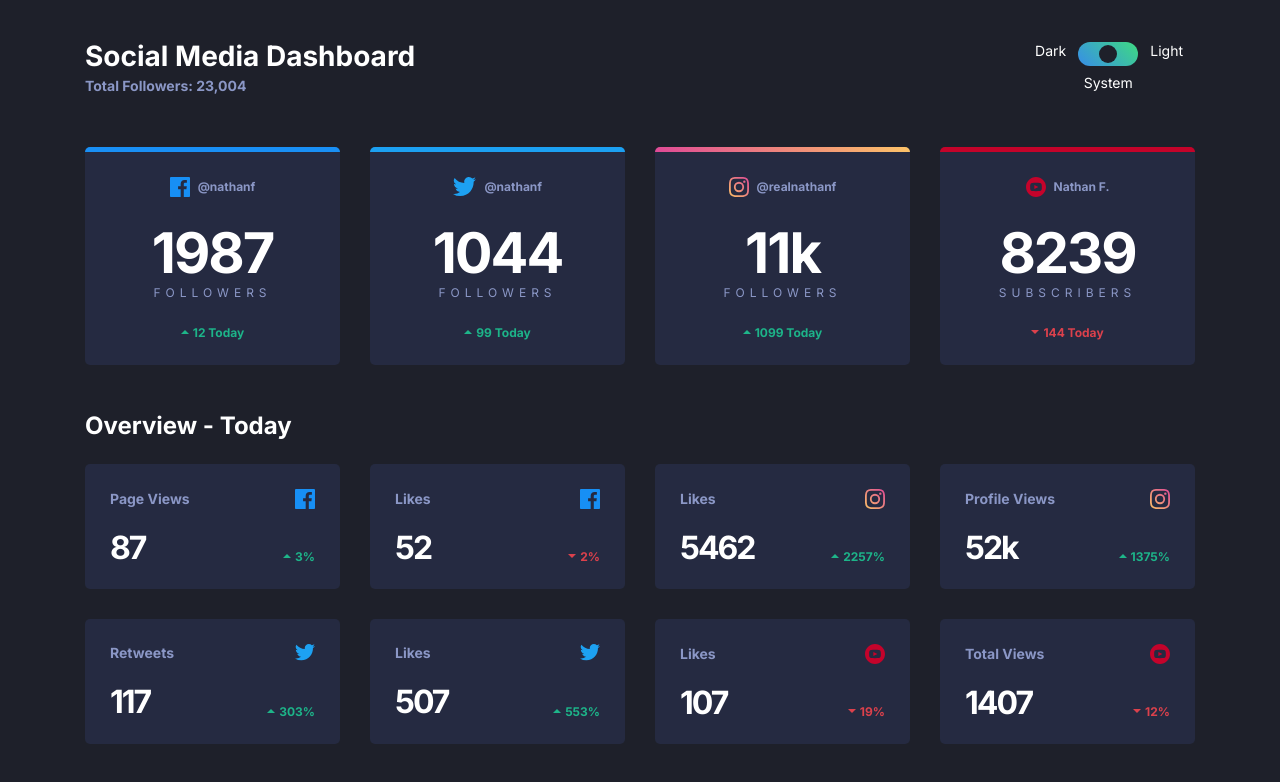
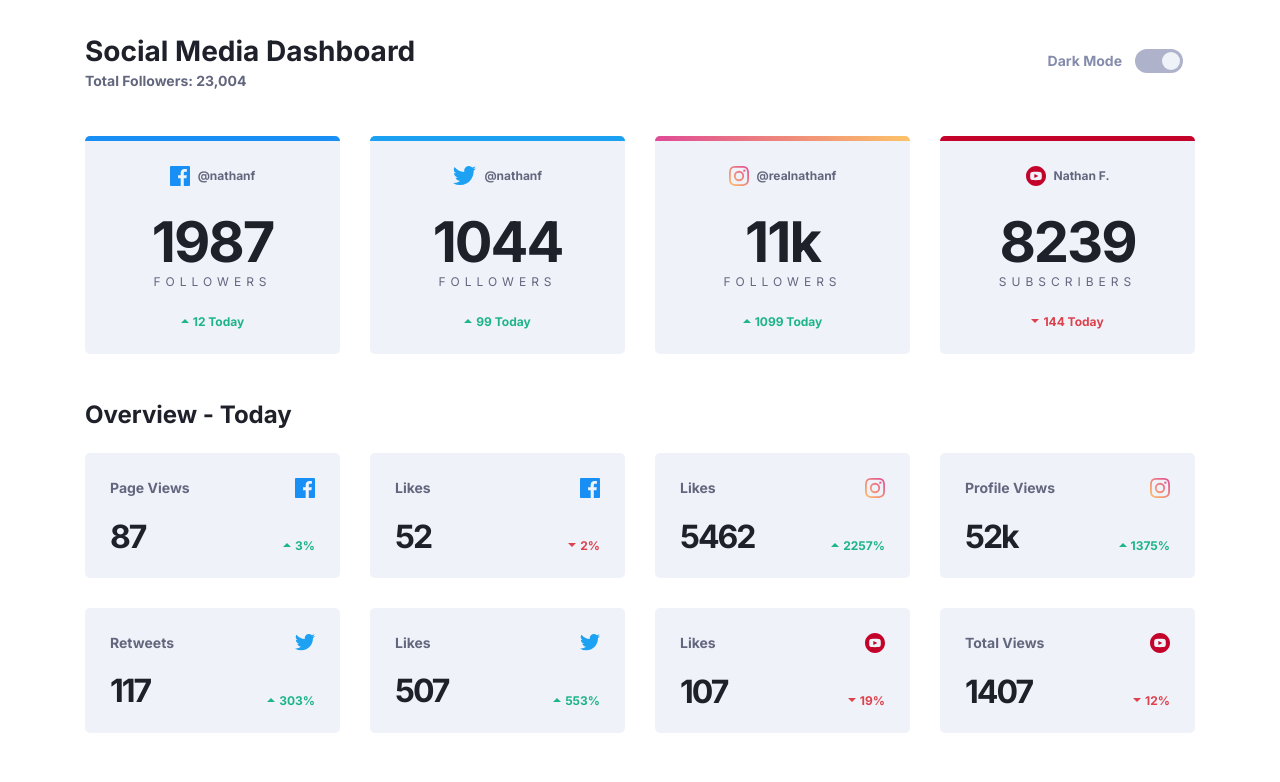
Before and after one commit to markiankmet/SocialMediaDashboard, a website: page index.html in a window 1280 px wide. Drawn offline with nearby package versions, Linux system fonts and the light colour scheme; files that its build step writes are made by us from their sources.

Commit message:
add toggle logic

```diff
--- a/app/js/script.js
+++ b/app/js/script.js
@@ -1 +1,30 @@
-console.log("Hello, World!")
+
+window.addEventListener("DOMContentLoaded", () => {
+  const colorMode = localStorage.getItem("color-mode") || getComputedStyle(document.documentElement).getPropertyValue("--color-mode")
+  const toggleLightButton = document.querySelector(".toggle #light")
+  const toggleDarkButton = document.querySelector(".toggle #dark")
+  const toggleInputs = document.querySelectorAll(`.toggle input[name="theme"]`)
+
+  if (colorMode === "dark") {
+    document.documentElement.classList.add("dark")
+    toggleDarkButton.checked = true
+  } else {
+    document.documentElement.classList.add("light")
+    toggleLightButton.checked = true
+  }
+
+  toggleInputs.forEach(input => {
+    input.addEventListener("change", () => {
+      if (input.id === "dark") {
+        document.documentElement.classList.add("dark")
+        document.documentElement.classList.remove("light")
+        localStorage.setItem("color-mode", "dark")
+      } else {
+        document.documentElement.classList.add("light")
+        document.documentElement.classList.remove("dark")
+        localStorage.setItem("color-mode", "light")
+      }
+    })
+  })
+
+})
--- a/app/scss/components/card.scss
+++ b/app/scss/components/card.scss
@@ -16,8 +16,8 @@
 
 
 .card {
-  background: var(--dark-card);
-  color: var(--dark-text1);
+  background: var(--card-bg);
+  color: var(--text-color);
   text-align: center;
   padding: u.rem(25);
   border-radius: u.rem(5);
@@ -25,7 +25,7 @@
   cursor: pointer;
 
   &:hover {
-    background: var(--dark-card-hover);
+    background: var(--card-hover);
   }
   &--facebook {
     border-top: u.rem(5) solid var(--facebook);
@@ -70,6 +70,7 @@
     font-size: u.rem(14);
     font-weight: 700;
     margin: 0;
+    color: var(--text-color2);
   }
 
   &__icon {
@@ -80,6 +81,7 @@
   &__username {
     font-size: u.rem(12);
     font-weight: bold;
+    color: var(--text-color2);
   }
 
   &__followers {
@@ -87,7 +89,7 @@
   }
 
   &__count {
-    color: var(--light-bg);
+    color: var(--text-color);
     font-weight: bold;
     letter-spacing: u.rem(-2);
     line-height: 1;
@@ -108,7 +110,7 @@
     font-weight: normal;
     letter-spacing: u.rem(5);
     text-transform: uppercase;
-    color: var(--dark-text1)
+    color: var(--text-color2);
   }
 
   &__change {
--- a/app/scss/components/header.scss
+++ b/app/scss/components/header.scss
@@ -1,27 +1,27 @@
 @use "../util" as u;
 
 .header {
+  display: flex;
+  flex-wrap: wrap;
   margin-top: u.rem(36);
 
   @include u.breakpoint("large") {
-    display: flex;
     justify-content: space-between;
     align-items: center;
   }
 
+  &__title {
+    width: 100%;
 
-  &__title {
-
+    @include u.breakpoint("medium") {
+      width: auto;
+    }
   }
 
   &__subtitle {
     font-size: u.rem(14);
     font-weight: 700;
-    color: var(--dark-text1);
-  }
-
-  &__toggle {
-
+    color: var(--text-color2);
   }
 
 }
--- a/app/scss/components/toggle.scss
+++ b/app/scss/components/toggle.scss
@@ -2,41 +2,31 @@
 
 .toggle {
   display: grid;
-  grid-template-columns: 1fr u.rem(60) 1fr;
+  grid-template-columns: 1fr u.rem(48);
   border: none;
-  gap: u.rem(8) u.rem(12);
   margin: 0;
 
   label {
     font-size: u.rem(14);
+    font-weight: 700;
+    color: var(--toggle);
     cursor: pointer;
+
     &[for="dark"] {
-      grid-column: 1 / 2;
-      text-align: right;
-    }
-
-    &[for="system"] {
-      grid-column: 1 / 4;
-      grid-row: 2 / 3;
-      justify-self: center;
-    }
-
-    &[for="light"] {
-      grid-column: 3 / 4;
+      line-height: u.rem(24);
+      margin-right: u.rem(13);
     }
   }
 
   &__wrapper {
     position: relative;
-    grid-column: 2 / 3;
-    grid-row: 1 / 2;
     height: u.rem(24);
   }
 
   input[type="radio"] {
+    margin: 0 u.rem(-2);
     opacity: 0;
-    margin: 0 u.rem(-2);
-    width: u.rem(20);
+    width: u.rem(24);
     height: u.rem(24);
 
     &:focus ~ .toggle__button {
@@ -50,10 +40,8 @@
     height: 100%;
     position: absolute;
     top: 0;
-    left: 0;
     border-radius: u.rem(12);
-    overflow: hidden;
-    background: linear-gradient(225deg, var(--toggle-bg-end) 0%, var(--toggle-bg-start) 98.02%);
+    background: var(--toggle-bg);
     pointer-events: none;
   }
 
@@ -65,7 +53,7 @@
     width: u.rem(18);
     height: u.rem(18);
     border-radius: 50%;
-    background-color: var(--dark-bg);
+    background-color: var(--toggle-button);
     transition: all 150ms ease-in-out;
   }
 
@@ -73,12 +61,4 @@
     left: calc(100% - 21px);
     right: u.rem(3);
   }
-
-  #system:checked ~ .toggle__button {
-    left: 50%;
-    right: auto;
-    transform: translate(-50%);
-  }
-
-
 }
--- a/app/scss/globals/boilerplate.scss
+++ b/app/scss/globals/boilerplate.scss
@@ -11,6 +11,15 @@ body {
   margin: 0;
   padding: 0;
   font-family: var(--font-inter);
-  background-color: var(--dark-bg);
-  color: var(--dark-text2)
+  background-color: var(--background);
+  color: var(--text-color);
 }
+
+.visually-hidden {
+  position: absolute;
+  left: -1000000px;
+  top: auto;
+  width: 1px;
+  height: 1px;
+  overflow: hidden;
+}
--- a/app/scss/globals/colors.scss
+++ b/app/scss/globals/colors.scss
@@ -1,4 +1,5 @@
 :root {
+  --color-mode: "light";
   --limegreen: hsl(163, 72%, 41%);
   --brightred: hsl(356, 69%, 56%);
   --facebook: hsl(208, 92%, 53%);
@@ -33,3 +34,49 @@
   --toggle-bg: var(--toggle-bg-light);
   --toggle-button: var(--toggle-button-light);
 }
+
+@media (prefers-color-scheme: dark) {
+  :root {
+    --color-mode: "dark";
+    --background: var(--dark-bg);
+    --text-color: var(--dark-text2);
+    --text-color2: var(--dark-text1);
+    --card-bg: var(--dark-card);
+    --card-hover: var(--dark-card-hover);
+    --toggle: var(--light-bg);
+    --toggle-bg: linear-gradient(
+                    225deg,
+                    var(--toggle-bg-end) 0%,
+                    var(--toggle-bg-start) 98.02%
+    );
+    --toggle-button: var(--dark-bg);
+  }
+}
+
+.light {
+  --color-mode: "light";
+  --background: var(--light-bg);
+  --text-color: var(--light-text2);
+  --text-color2: var(--light-text1);
+  --card-bg: var(--light-card);
+  --card-hover: var(--light-card-hover);
+  --toggle: var(--toggle-light);
+  --toggle-bg: var(--toggle-bg-light);
+  --toggle-button: var(--toggle-button-light);
+}
+
+.dark {
+  --color-mode: "dark";
+  --background: var(--dark-bg);
+  --text-color: var(--dark-text2);
+  --text-color2: var(--dark-text1);
+  --card-bg: var(--dark-card);
+  --card-hover: var(--dark-card-hover);
+  --toggle: var(--light-bg);
+  --toggle-bg: linear-gradient(
+                  225deg,
+                  var(--toggle-bg-end) 0%,
+                  var(--toggle-bg-start) 98.02%
+  );
+  --toggle-button: var(--dark-bg);
+}
--- a/index.html
+++ b/index.html
@@ -25,18 +25,14 @@
 
     <fieldset aria-label="theme toggle" role="radiogroup" class="header__toggle toggle">
 
-
+      <label for="dark">Dark Mode <span class="visually-hidden">On</span></label>
       <div class="toggle__wrapper">
         <input type="radio" name="theme" id="dark"/>
-        <input type="radio" name="theme" id="system" checked/>
         <input type="radio" name="theme" id="light"/>
         <span aria-hidden="true" class="toggle__background"></span>
         <span aria-hidden="true" class="toggle__button"></span>
       </div>
-      <label for="dark">Dark</label>
-      <label for="system">System</label>
-      <label for="light">Light</label>
-
+      <label for="light" class="visually-hidden">Off</label>
 
     </fieldset>
   </header>
```
